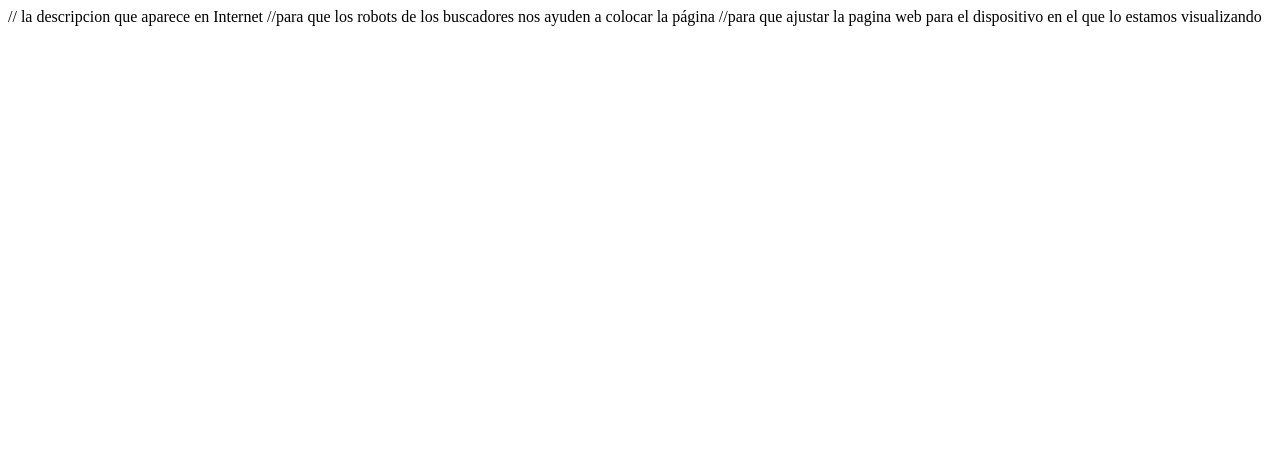
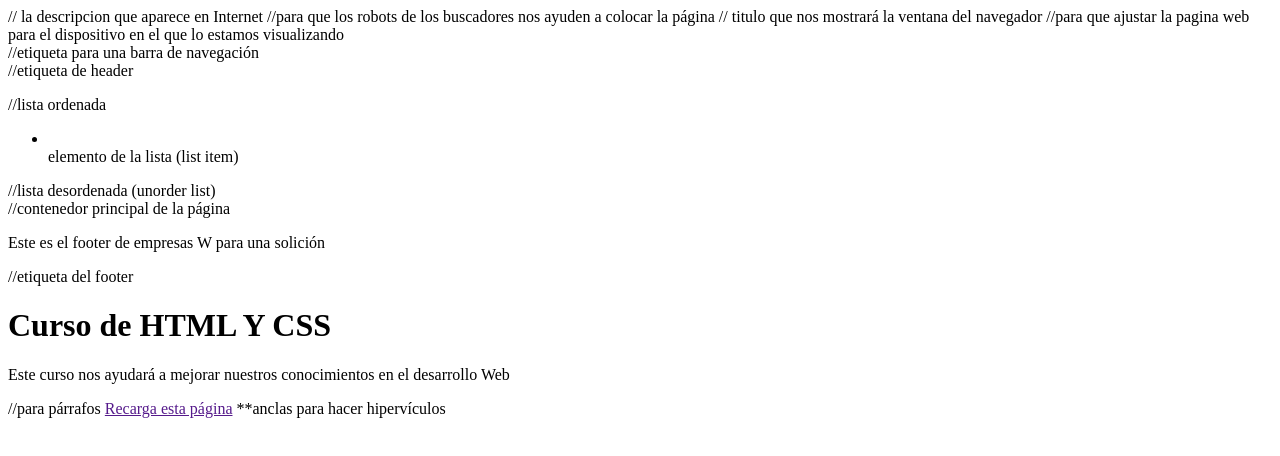
Before and after one commit to pedroalexdev/Curso-de-HTML-y-CSS, a plain HTML site: page index.html in a window 1280 px wide. Drawn offline with Linux system fonts and the light colour scheme.

Commit message:
Index y su estructura básica, <body>

```diff
--- a/index.html
+++ b/index.html
@@ -4,11 +4,32 @@
         <meta charset="UTF-8"/>
         <meta name="description" content="Esta página te mostrar&aacute fotos de Gatitos"> // la descripcion que aparece en Internet
         <meta name="robots" content="index,follow"> //para que los robots de los buscadores nos ayuden a colocar la página
-        <title>Esta es mi página</title>
+        <title>Esta es mi página</title> // titulo que nos mostrará la ventana del navegador
         <meta name="viewport" content="width=device-with, initial-scale=1.0"/> //para que ajustar la pagina web para el dispositivo en el que lo estamos visualizando
         <link rel="stylesheet" href="./estilos.css">
     </head>
     <body>
+       <header>
+           <nav></nav> //etiqueta para una barra de navegación
+       </header> //etiqueta de header
+       <main>
+           <section>
+               <article>
 
+               </article>
+           </section>
+           <ol></ol> //lista ordenada
+           <ul>
+               <li>
+
+               </li> elemento de la lista (list item)
+           </ul> //lista desordenada (unorder list)
+       </main> //contenedor principal de la página
+       <footer>
+            <p>Este es el footer de empresas W para una solición </p>
+       </footer> //etiqueta del footer
+       <h1>Curso de HTML Y CSS</h1>
+       <p> Este curso nos ayudará a mejorar nuestros conocimientos en el desarrollo Web</p> //para párrafos
+       <a href="">Recarga esta página</a> **anclas para hacer hipervículos
     </body>
 </html>
```
